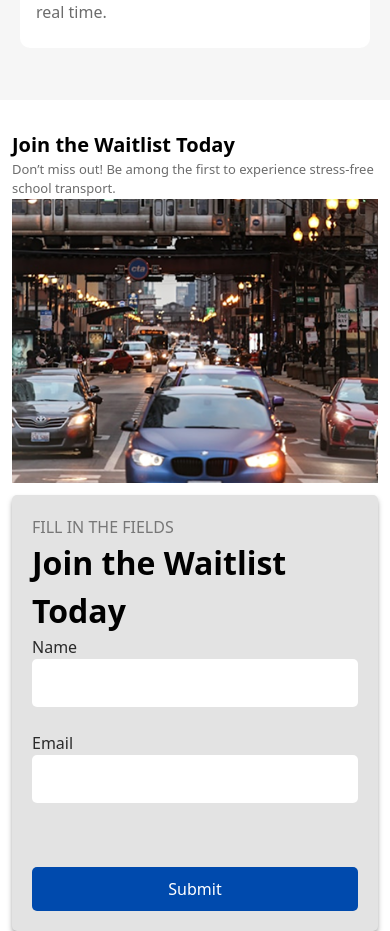
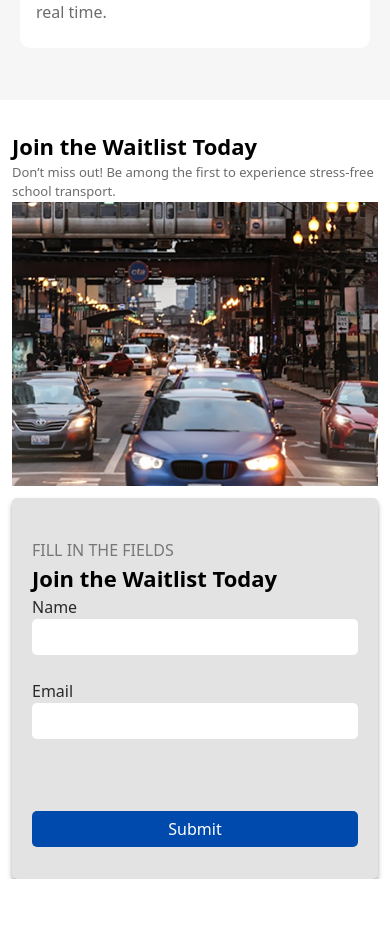
Before and after one commit to Danraph-Technologies/Danraph-waitlist, a React (Vite) app in the folder waitlist/: page / in a window 390 px wide. Shown: the part 2285-3216 px from the top of the page. After the commit the page ends 3164 px from the top, so only its background shows below. Built offline with nearby package versions, Linux system fonts and the light colour scheme.

Commit message:
style(waitlist): refine waitlist page layout and styling
- Adjust grid layout for different screen sizes
- Update font sizes and line heights for better responsiveness
- Modify spacing and padding for form elements
- Enhance button styling and position

```diff
--- a/waitlist/src/page/home.jsx
+++ b/waitlist/src/page/home.jsx
@@ -234,21 +234,23 @@ function Home() {
         </div>
       </div>
       <div className="flex justify-center items-center px-3">
-        <div className="grid  grid-cols-1 sm:grid-cols-[45%_55%]   md:grid-cols-[40%_60%] gap-3  ">
-          <div className="">
-            <h2 className="md:text-[36px] sm:text-[27px] text-[20px] font-semibold ">
+        <img src="" alt="" />
+        <img src="" alt="" />
+        <div className="grid  grid-cols-1 sm:grid-cols-[45%_53%] items-center  md:grid-cols-[40%_56%] lg:gap-10 gap-3 ">
+          <div className="w-full">
+            <h2 className="lg:text-[36px] sm:text-[27px] text-[22px] font-semibold ">
               Join the Waitlist Today
             </h2>
-            <p className="text-[#6C6C6C] md:text-[20px] sm:text-[16px] text-[13px] ">
+            <p className="text-[#6C6C6C] lg:text-[20px] sm:text-[16px] text-[13px] ">
               Don’t miss out! Be among the first to experience stress-free
               school transport.
             </p>
-            <img src={img24} alt="" className="w-[444px]  " />
+            <img src={img24} alt="" className="w-[444px]  "  />
           </div>
 
-          <div className="bg-[#E3E3E3]   p-5 rounded-[5px] shadow-md shadow-[#a5a5a5] ">
+          <div className="bg-[#E3E3E3] w-full pt-10 pb-8  px-5 rounded-[5px] shadow-md shadow-[#a5a5a5] ">
             <h2 className="text-[#777777]"> FILL IN THE FIELDS</h2>
-            <p className="font-semibold text-[32px]  ">
+            <p className="font-semibold md:text-[32px] sm:text-[26px] text-[22px]  ">
               Join the Waitlist Today
             </p>
 
@@ -259,7 +261,7 @@ function Home() {
                 </label>
                 <input
                   type="text"
-                  className="bg-white outline-0 py-[12px] px-[5px] rounded-[5px] "
+                  className="bg-white outline-0 md:py-[12px] sm:py-[10px] py-[6px] px-[5px] rounded-[5px] "
                 />
               </div>
               <div className="flex flex-col ">
@@ -268,10 +270,10 @@ function Home() {
                 </label>
                 <input
                   type="email"
-                  className="bg-white outline-0 py-[12px] px-[5px] rounded-[5px] "
+                  className="bg-white outline-0 md:py-[12px] sm:py-[10px] py-[6px] px-[5px] rounded-[5px] "
                 />
               </div>
-              <button className="bg-[#004AAD] text-[white] py-[10px] cursor-pointer rounded-[5px] mt-10 ">
+              <button className="bg-[#004AAD] text-[white] md:py-[10px] sm:py-[8px] py-[6px] cursor-pointer rounded-[5px] mt-12 ">
                 Submit
               </button>
             </form>
```
